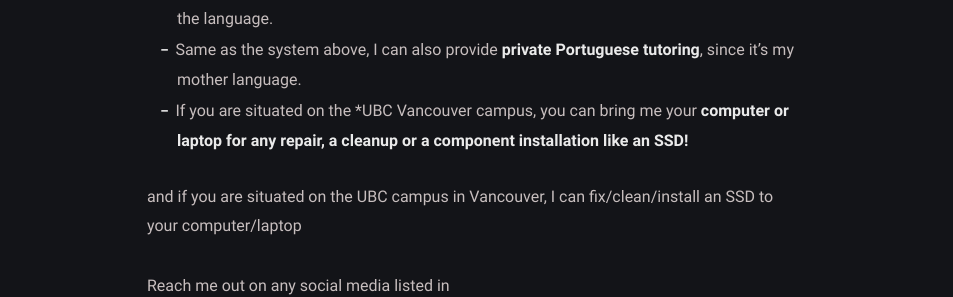
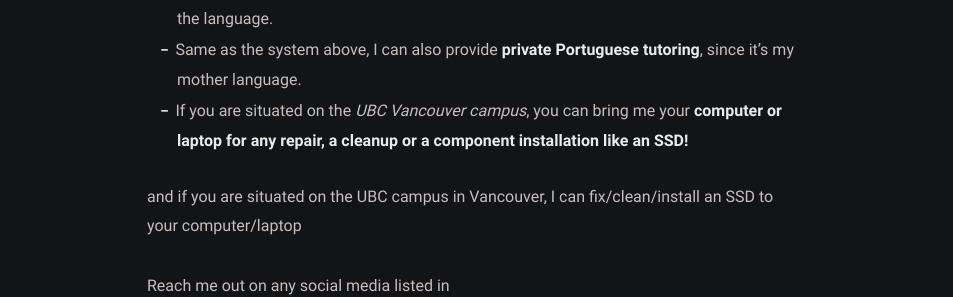
Before and after one commit to Pistachihen/pistachi.github.io, a Jekyll site: the page built from _posts/welcome-to-jekyll/2020-08-29-welcome-to-jekyll.md, in a window 1280 px wide. Shown: the part 543-840 px from the top of the page, without its empty margins (163-1116 px from the left). Built offline with Jekyll 4.4.1, drawn with Linux system fonts in a browser that asks for light colours.

```diff
--- a/_posts/welcome-to-jekyll/2020-08-29-welcome-to-jekyll.md
+++ b/_posts/welcome-to-jekyll/2020-08-29-welcome-to-jekyll.md
@@ -8,7 +8,7 @@ Hello, you must have clicked this wondering "services？ How can this part japan
 
 - Being fluent on the japanese language since the age of 12, I can give **private japanese tutoring** for any levels, the first class being *FREE!* and for newbies, promising fluency in Hiragana and Katakana in just two lessons! I used to be a teacher assistant for a local japa school for kids in brazil back then, so I'm experienced with teaching newcomers to the language.
 - Same as the system above, I can also provide **private Portuguese tutoring**, since it's my mother language.
-- If you are situated on the *UBC Vancouver campus, you can bring me your **computer or laptop for any repair, a cleanup or a component installation like an SSD!**
+- If you are situated on the *UBC Vancouver campus*, you can bring me your **computer or laptop for any repair, a cleanup or a component installation like an SSD!**
 
 and if you are situated on the UBC campus in Vancouver, I can fix/clean/install an SSD to your computer/laptop
 
```
